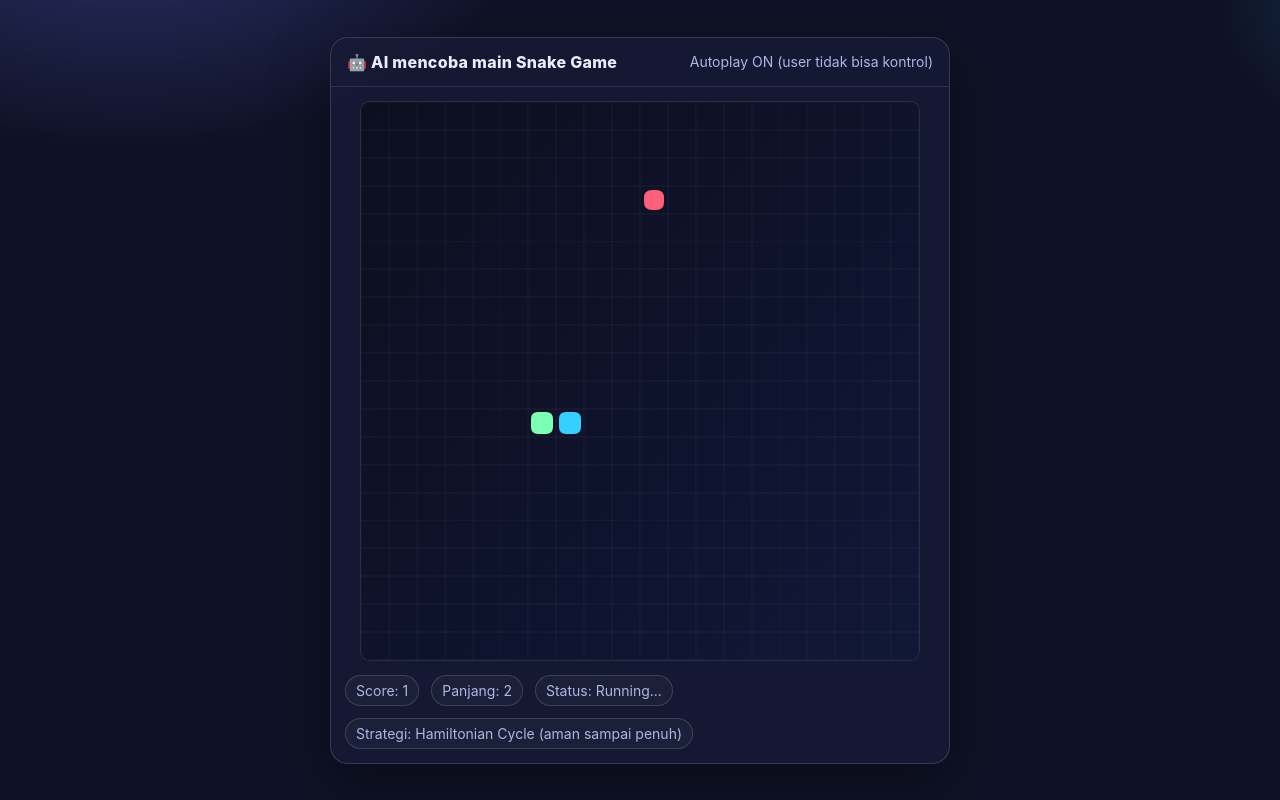
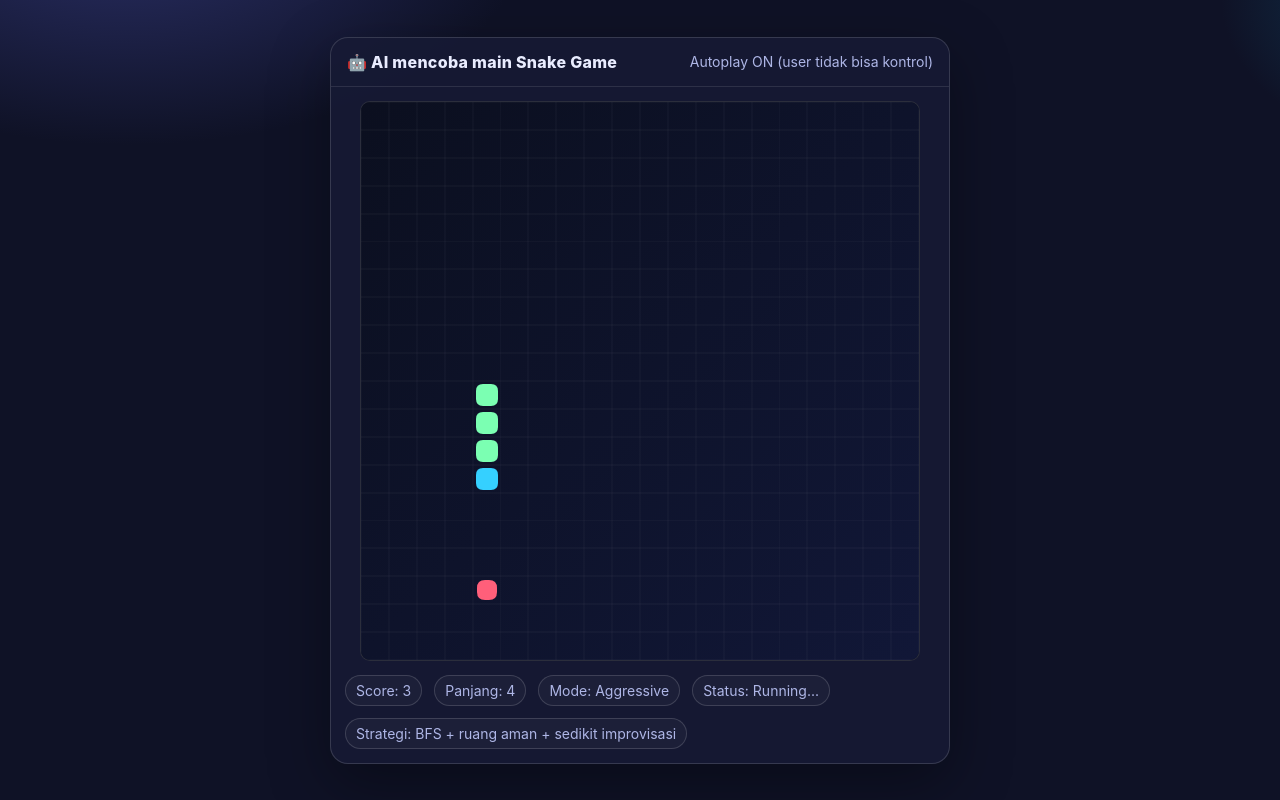
Before and after one commit to ImNotDanish05/AriaPlayGroundOpenClaw, a plain HTML site: page ai-mencoba-main-snake-game.html in a window 1280 px wide. Drawn offline with Linux system fonts and the light colour scheme.

Commit message:
feat: make AI snake movement more varied with adaptive BFS strategy

```diff
--- a/ai-mencoba-main-snake-game.html
+++ b/ai-mencoba-main-snake-game.html
@@ -14,6 +14,8 @@
       --snake: #7bffb2;
       --head: #35d0ff;
       --ok: #7bffb2;
+      --warn: #ffd166;
+      --bad: #ff6b6b;
     }
     * { box-sizing: border-box; }
     body {
@@ -73,6 +75,8 @@
       background: rgba(255,255,255,.03);
     }
     .ok { color: var(--ok); font-weight: 700; }
+    .warn { color: var(--warn); font-weight: 700; }
+    .bad { color: var(--bad); font-weight: 700; }
   </style>
 </head>
 <body>
@@ -89,13 +93,13 @@
     <section class="bar">
       <div class="pill">Score: <span id="score">0</span></div>
       <div class="pill">Panjang: <span id="len">1</span></div>
+      <div class="pill">Mode: <span id="mode">Adaptive</span></div>
       <div class="pill">Status: <span id="status">Running...</span></div>
-      <div class="pill">Strategi: Hamiltonian Cycle (aman sampai penuh)</div>
+      <div class="pill">Strategi: BFS + ruang aman + sedikit improvisasi</div>
     </section>
   </main>
 
   <script>
-    // Board genap => Hamiltonian cycle sederhana, anti-mati, eventual win.
     const N = 20;
     const canvas = document.getElementById('game');
     const ctx = canvas.getContext('2d');
@@ -104,73 +108,202 @@
     const scoreEl = document.getElementById('score');
     const lenEl = document.getElementById('len');
     const statusEl = document.getElementById('status');
+    const modeEl = document.getElementById('mode');
 
-    const totalCells = N * N;
-    const SPEED_MS = 28; // rapat tapi masih terlihat
+    const SPEED_MS = 90;
+    const DIRS = [
+      {x:1,y:0,name:'R'},
+      {x:-1,y:0,name:'L'},
+      {x:0,y:1,name:'D'},
+      {x:0,y:-1,name:'U'},
+    ];
 
-    // === Hamiltonian cycle builder ===
-    // Pola:
-    // (0,0) -> turun kolom kiri ke (0,N-1)
-    // lalu snake-serpentine horizontal dari bawah ke atas sampai (1,0)
-    // lalu kembali ke (0,0). Semua sel tepat sekali.
-    const cycle = [];
-    cycle.push([0, 0]);
-    for (let y = 1; y < N; y++) cycle.push([0, y]);
+    let snake = [{x:10,y:10}];
+    let apple = spawnApple(snake);
+    let score = 0;
+    let gameOver = false;
 
-    for (let y = N - 1; y >= 0; y--) {
-      if ((N - 1 - y) % 2 === 0) {
-        for (let x = 1; x < N; x++) cycle.push([x, y]);
-      } else {
-        for (let x = N - 1; x >= 1; x--) cycle.push([x, y]);
+    function key(p){ return `${p.x},${p.y}`; }
+    function inBounds(p){ return p.x >= 0 && p.y >= 0 && p.x < N && p.y < N; }
+    function equal(a,b){ return a.x===b.x && a.y===b.y; }
+    function manhattan(a,b){ return Math.abs(a.x-b.x)+Math.abs(a.y-b.y); }
+
+    function spawnApple(currentSnake){
+      const occ = new Set(currentSnake.map(key));
+      const free = [];
+      for(let y=0;y<N;y++) for(let x=0;x<N;x++){
+        const p = {x,y};
+        if(!occ.has(key(p))) free.push(p);
       }
-    }
-
-    const indexOf = new Map();
-    cycle.forEach(([x, y], i) => indexOf.set(`${x},${y}`, i));
-
-    function nextIdx(i) { return (i + 1) % totalCells; }
-
-    // State snake in cycle-index representation
-    let snake = [0]; // head at cycle[0]
-    let occupied = new Set(['0']);
-    let appleIdx = spawnApple();
-    let score = 0;
-    let won = false;
-
-    function spawnApple() {
-      if (snake.length >= totalCells) return -1;
-      const free = [];
-      for (let i = 0; i < totalCells; i++) if (!occupied.has(String(i))) free.push(i);
+      if (!free.length) return null;
       return free[Math.floor(Math.random() * free.length)];
     }
 
-    function step() {
-      if (won) return;
+    function neighbors(pos, blockedSet){
+      const out=[];
+      for(const d of DIRS){
+        const p = {x:pos.x+d.x, y:pos.y+d.y};
+        if(inBounds(p) && !blockedSet.has(key(p))) out.push(p);
+      }
+      return out;
+    }
 
+    function bfsPath(start, target, blockedSet){
+      const q=[start];
+      const seen=new Set([key(start)]);
+      const prev=new Map();
+
+      while(q.length){
+        const cur=q.shift();
+        if(equal(cur,target)) break;
+        for(const nxt of neighbors(cur, blockedSet)){
+          const k=key(nxt);
+          if(seen.has(k)) continue;
+          seen.add(k);
+          prev.set(k, cur);
+          q.push(nxt);
+        }
+      }
+
+      if(!seen.has(key(target))) return null;
+      const path=[target];
+      let cur=target;
+      while(!equal(cur,start)){
+        cur=prev.get(key(cur));
+        path.push(cur);
+      }
+      path.reverse();
+      return path;
+    }
+
+    function reachableArea(start, blockedSet){
+      const q=[start];
+      const seen=new Set([key(start)]);
+      while(q.length){
+        const cur=q.shift();
+        for(const nxt of neighbors(cur, blockedSet)){
+          const k=key(nxt);
+          if(seen.has(k)) continue;
+          seen.add(k);
+          q.push(nxt);
+        }
+      }
+      return seen.size;
+    }
+
+    function simulateMove(nextHead){
+      const willEat = equal(nextHead, apple);
+      const newSnake = [nextHead, ...snake];
+      if(!willEat) newSnake.pop();
+      return { newSnake, willEat };
+    }
+
+    function chooseMove(){
       const head = snake[0];
-      const nHead = nextIdx(head);
+      const tail = snake[snake.length-1];
+      const blocked = new Set(snake.slice(0, -1).map(key)); // tail dianggap bisa bergerak
 
-      // Karena Hamiltonian cycle dan body mengikuti cycle order, nHead aman
-      snake.unshift(nHead);
-      occupied.add(String(nHead));
+      // Urutan preferensi dibuat random biar gaya gerak nggak kaku
+      const shuffled = [...DIRS].sort(() => Math.random() - 0.5);
+      const candidates = [];
 
-      if (nHead === appleIdx) {
+      for (const d of shuffled){
+        const next = {x:head.x + d.x, y:head.y + d.y};
+        if(!inBounds(next)) continue;
+        if(blocked.has(key(next))) continue;
+
+        const { newSnake, willEat } = simulateMove(next);
+        const blockedAfter = new Set(newSnake.slice(0,-1).map(key));
+        const tailAfter = newSnake[newSnake.length-1];
+
+        // Safety heuristik: tetap ada path ke tail sesudah move
+        const pathToTail = bfsPath(newSnake[0], tailAfter, blockedAfter);
+        const safe = !!pathToTail;
+
+        // Luas ruang yang bisa dijangkau dari kepala
+        const area = reachableArea(newSnake[0], blockedAfter);
+
+        // Bisa dapat apel cepat?
+        const pathToApple = apple ? bfsPath(newSnake[0], apple, blockedAfter) : null;
+        const distApple = pathToApple ? pathToApple.length : 999;
+
+        candidates.push({
+          next, safe, area, distApple,
+          greed: apple ? -manhattan(next, apple) : 0,
+          willEat
+        });
+      }
+
+      if(!candidates.length) return null;
+
+      // Mode adaptif
+      // - awal game: lebih agresif cari apel
+      // - makin panjang: lebih aman
+      const fill = snake.length / (N*N);
+      let mode = 'Aggressive';
+      if(fill > 0.45) mode = 'Balanced';
+      if(fill > 0.7) mode = 'Safe';
+      modeEl.textContent = mode;
+
+      // Sedikit "human-like noise" supaya tidak terlalu robotik
+      const chaos = fill < 0.35 ? 0.12 : 0.05; // 12% di awal, turun jadi 5%
+
+      // Ranking kandidat
+      candidates.sort((a,b)=>{
+        // safety dulu
+        if(a.safe !== b.safe) return (b.safe?1:0) - (a.safe?1:0);
+
+        if(mode === 'Aggressive'){
+          if(a.distApple !== b.distApple) return a.distApple - b.distApple;
+          if(a.area !== b.area) return b.area - a.area;
+          return b.greed - a.greed;
+        }
+        if(mode === 'Balanced'){
+          if(a.area !== b.area) return b.area - a.area;
+          if(a.distApple !== b.distApple) return a.distApple - b.distApple;
+          return b.greed - a.greed;
+        }
+        // Safe
+        if(a.area !== b.area) return b.area - a.area;
+        if(a.safe !== b.safe) return (b.safe?1:0) - (a.safe?1:0);
+        return a.distApple - b.distApple;
+      });
+
+      let picked = candidates[0];
+      if (Math.random() < chaos && candidates.length > 1) {
+        // ambil kandidat lain yg masih cukup bagus biar variasi gerak terasa
+        picked = candidates[Math.min(1 + Math.floor(Math.random()*2), candidates.length - 1)];
+      }
+
+      return picked.next;
+    }
+
+    function step(){
+      if(gameOver) return;
+
+      const next = chooseMove();
+      if(!next){
+        gameOver = true;
+        statusEl.textContent = 'Kalah 😵 (AI kejebak)';
+        statusEl.className = 'bad';
+        return;
+      }
+
+      snake.unshift(next);
+      if(equal(next, apple)){
         score++;
-        if (snake.length === totalCells) {
-          won = true;
+        apple = spawnApple(snake);
+        if(!apple){
+          gameOver = true;
           statusEl.textContent = 'MENANG! Board penuh 🎉';
-          statusEl.classList.add('ok');
-        } else {
-          appleIdx = spawnApple();
+          statusEl.className = 'ok';
         }
       } else {
-        const tail = snake.pop();
-        occupied.delete(String(tail));
+        snake.pop();
       }
 
       scoreEl.textContent = score;
       lenEl.textContent = snake.length;
-      draw();
     }
 
     function roundRect(x, y, w, h, r) {
@@ -196,43 +329,40 @@
       }
     }
 
-    function draw() {
-      ctx.clearRect(0, 0, canvas.width, canvas.height);
-      const grad = ctx.createLinearGradient(0, 0, canvas.width, canvas.height);
+    function draw(){
+      ctx.clearRect(0,0,canvas.width,canvas.height);
+      const grad = ctx.createLinearGradient(0,0,canvas.width,canvas.height);
       grad.addColorStop(0, '#0b0f1f');
       grad.addColorStop(1, '#111737');
       ctx.fillStyle = grad;
-      ctx.fillRect(0, 0, canvas.width, canvas.height);
+      ctx.fillRect(0,0,canvas.width,canvas.height);
       drawGrid();
 
-      // apple
-      if (appleIdx >= 0) {
-        const [ax, ay] = cycle[appleIdx];
+      if(apple){
         ctx.fillStyle = '#ff5f7a';
-        roundRect(ax * cell + 4, ay * cell + 4, cell - 8, cell - 8, 8);
+        roundRect(apple.x * cell + 4, apple.y * cell + 4, cell - 8, cell - 8, 8);
         ctx.fill();
       }
 
-      // snake
-      for (let i = snake.length - 1; i >= 0; i--) {
-        const idx = snake[i];
-        const [x, y] = cycle[idx];
+      for(let i = snake.length - 1; i >= 0; i--){
+        const s = snake[i];
         ctx.fillStyle = i === 0 ? '#35d0ff' : '#7bffb2';
-        roundRect(x * cell + 3, y * cell + 3, cell - 6, cell - 6, 7);
+        roundRect(s.x * cell + 3, s.y * cell + 3, cell - 6, cell - 6, 7);
         ctx.fill();
       }
     }
 
-    // Disable manual control intentionally
+    // Tetap non-interaktif
     window.addEventListener('keydown', (e) => {
       if (["ArrowUp","ArrowDown","ArrowLeft","ArrowRight"," "].includes(e.key)) e.preventDefault();
     }, { passive: false });
 
-    draw();
     const loop = setInterval(() => {
       step();
-      if (won) clearInterval(loop);
+      draw();
+      if(gameOver) clearInterval(loop);
     }, SPEED_MS);
+    draw();
   </script>
 </body>
 </html>
```
